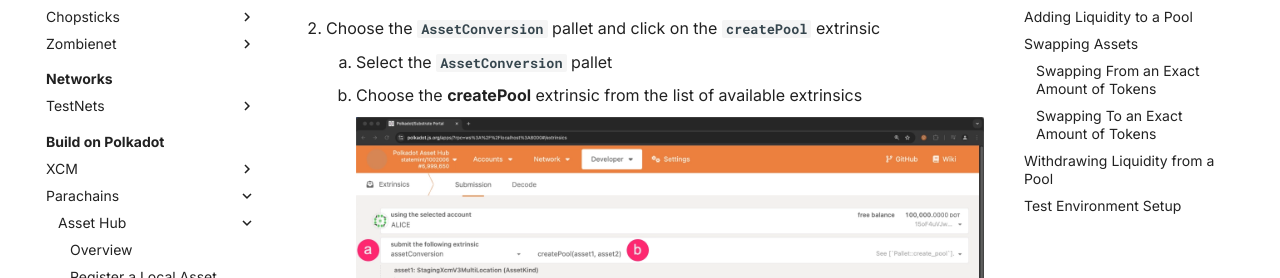
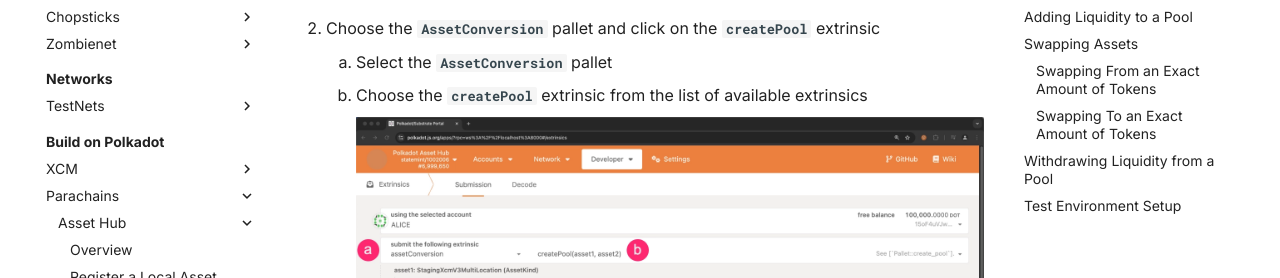
Before and after one commit to papermoonio/polkadot-ecosystem-docs-draft, an MkDocs documentation site: the page built from docs/build-on-polkadot/parachains/asset-hub/asset-conversion.md, in a window 1280 px wide and 900 px high, scrolled down 1974 px. Shown: the part 172-450 px from the top of the window. Built offline with MkDocs 1.6.1 and Material for MkDocs 9.7.7, drawn with Linux system fonts in a browser that asks for light colours.

```diff
--- a/docs/build-on-polkadot/parachains/asset-hub/asset-conversion.md
+++ b/docs/build-on-polkadot/parachains/asset-hub/asset-conversion.md
@@ -60,7 +60,7 @@ To create the liquidity pool, you can follow these steps:
 
 2. Choose the **`AssetConversion`** pallet and click on the **`createPool`** extrinsic
       3. Select the **`AssetConversion`** pallet
-      4. Choose the **createPool** extrinsic from the list of available extrinsics
+      4. Choose the **`createPool`** extrinsic from the list of available extrinsics
 
         ![Create Pool Extrinsic](/polkadot-ecosystem-docs-draft/images/build-on-polkadot/parachains/asset-hub/asset-conversion/asset-conversion-2.webp)
 
```
